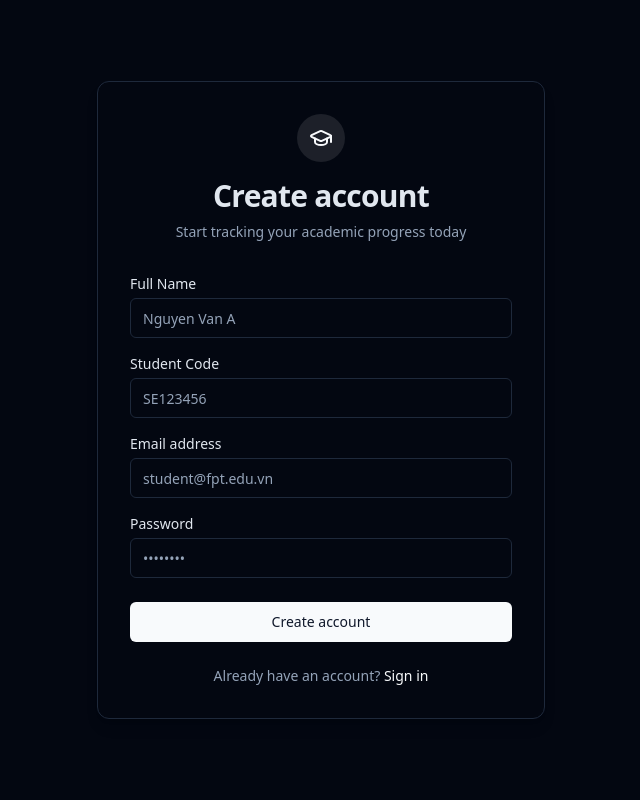
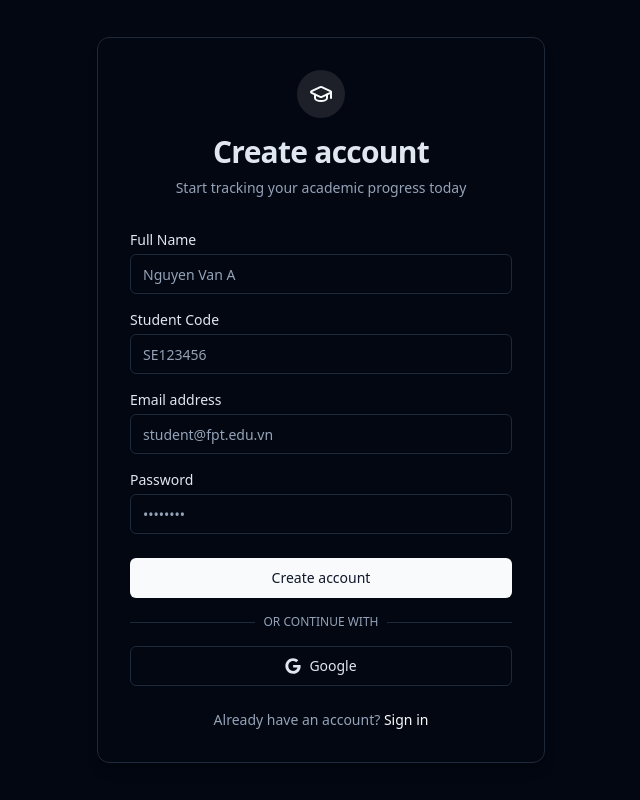
Before and after one commit to ToanThinh1208/StudyScore, a React (Vite) app: page /register in a window 1280 px wide. Shown: the whole page, without its empty margins (319-959 px from the left). Built offline with nearby package versions, Linux system fonts and the light colour scheme.

Commit message:
feat: Implement user login and registration pages with Supabase authentication.

```diff
--- a/src/pages/Login.tsx
+++ b/src/pages/Login.tsx
@@ -88,9 +88,41 @@
                         </div>
                     )}
 
-                    <Button type="submit" className="w-full" disabled={loading}>
-                        {loading ? 'Signing in...' : 'Sign in'}
-                    </Button>
+                    <div className="space-y-4">
+                        <Button type="submit" className="w-full" disabled={loading}>
+                            {loading ? 'Signing in...' : 'Sign in'}
+                        </Button>
+
+                        <div className="relative">
+                            <div className="absolute inset-0 flex items-center">
+                                <span className="w-full border-t border-border" />
+                            </div>
+                            <div className="relative flex justify-center text-xs uppercase">
+                                <span className="bg-card px-2 text-muted-foreground">
+                                    Or continue with
+                                </span>
+                            </div>
+                        </div>
+
+                        <Button
+                            type="button"
+                            variant="outline"
+                            className="w-full"
+                            onClick={async () => {
+                                await supabase.auth.signInWithOAuth({
+                                    provider: 'google',
+                                    options: {
+                                        redirectTo: `${window.location.origin}/`,
+                                    },
+                                });
+                            }}
+                        >
+                            <svg className="mr-2 h-4 w-4" aria-hidden="true" focusable="false" data-prefix="fab" data-icon="google" role="img" xmlns="http://www.w3.org/2000/svg" viewBox="0 0 488 512">
+                                <path fill="currentColor" d="M488 261.8C488 403.3 391.1 504 248 504 110.8 504 0 393.2 0 256S110.8 8 248 8c66.8 0 123 24.5 166.3 64.9l-67.5 64.9C258.5 52.6 94.3 116.6 94.3 256c0 86.5 69.1 156.6 153.7 156.6 98.2 0 135-70.4 140.8-106.9H248v-85.3h236.1c2.3 12.7 3.9 24.9 3.9 41.4z"></path>
+                            </svg>
+                            Google
+                        </Button>
+                    </div>
 
                     <div className="text-center text-sm">
                         <span className="text-muted-foreground">Don't have an account? </span>
--- a/src/pages/Register.tsx
+++ b/src/pages/Register.tsx
@@ -114,9 +114,41 @@
                         </div>
                     )}
 
-                    <Button type="submit" className="w-full" disabled={loading}>
-                        {loading ? 'Creating account...' : 'Create account'}
-                    </Button>
+                    <div className="space-y-4">
+                        <Button type="submit" className="w-full" disabled={loading}>
+                            {loading ? 'Creating account...' : 'Create account'}
+                        </Button>
+
+                        <div className="relative">
+                            <div className="absolute inset-0 flex items-center">
+                                <span className="w-full border-t border-border" />
+                            </div>
+                            <div className="relative flex justify-center text-xs uppercase">
+                                <span className="bg-card px-2 text-muted-foreground">
+                                    Or continue with
+                                </span>
+                            </div>
+                        </div>
+
+                        <Button
+                            type="button"
+                            variant="outline"
+                            className="w-full"
+                            onClick={async () => {
+                                await supabase.auth.signInWithOAuth({
+                                    provider: 'google',
+                                    options: {
+                                        redirectTo: `${window.location.origin}/`,
+                                    },
+                                });
+                            }}
+                        >
+                            <svg className="mr-2 h-4 w-4" aria-hidden="true" focusable="false" data-prefix="fab" data-icon="google" role="img" xmlns="http://www.w3.org/2000/svg" viewBox="0 0 488 512">
+                                <path fill="currentColor" d="M488 261.8C488 403.3 391.1 504 248 504 110.8 504 0 393.2 0 256S110.8 8 248 8c66.8 0 123 24.5 166.3 64.9l-67.5 64.9C258.5 52.6 94.3 116.6 94.3 256c0 86.5 69.1 156.6 153.7 156.6 98.2 0 135-70.4 140.8-106.9H248v-85.3h236.1c2.3 12.7 3.9 24.9 3.9 41.4z"></path>
+                            </svg>
+                            Google
+                        </Button>
+                    </div>
 
                     <div className="text-center text-sm">
                         <span className="text-muted-foreground">Already have an account? </span>
```
